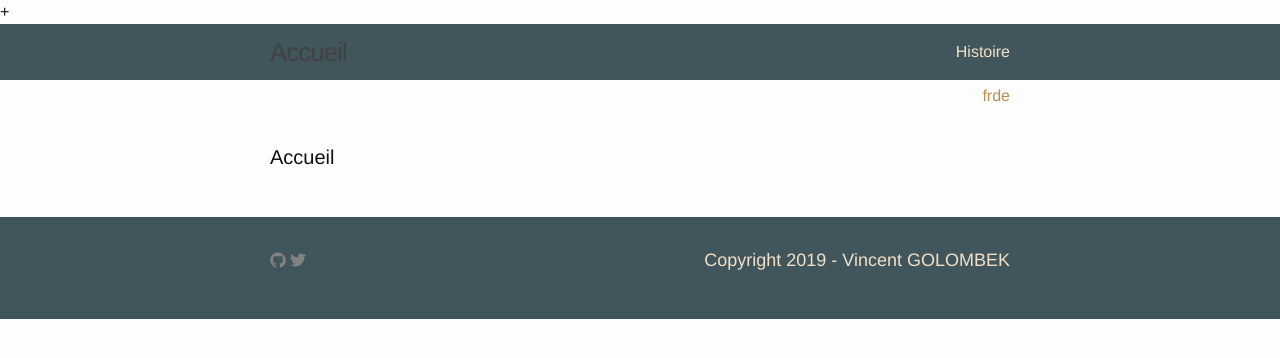
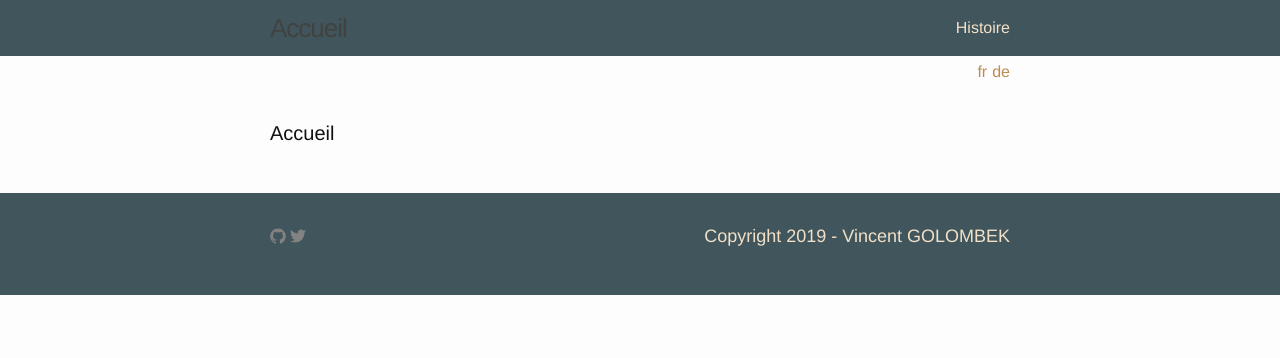
Before and after one commit to golombekvincent/golombekvincent, a Jekyll site: the page built from index.html, in a window 1280 px wide. Shown: the top 358 px of the page. Built offline with Jekyll 4.4.1, drawn with Linux system fonts in a browser that asks for light colours.

Commit message:
change lang

```diff
--- a/_includes/header.html
+++ b/_includes/header.html
@@ -1,4 +1,4 @@
-+<header class="site-header">
+<header class="site-header">
 
   <div class="wrapper">
 
--- a/css/main.scss
+++ b/css/main.scss
@@ -50,6 +50,10 @@
     flex-direction: row-reverse;
 
 }
+.fr{
+    margin-right: 5px;
+}
+
 
 // Import partials from `sass_dir` (defaults to `_sass`)
 @import
```
